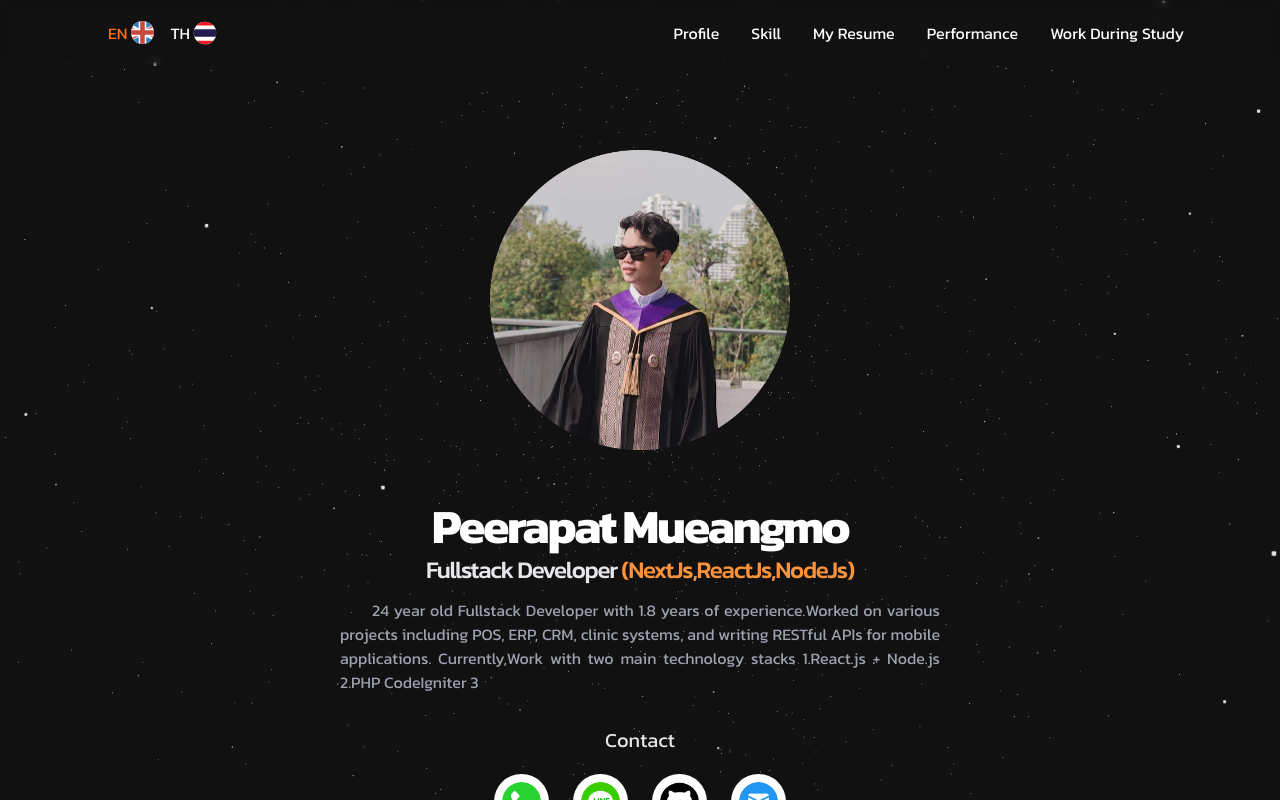
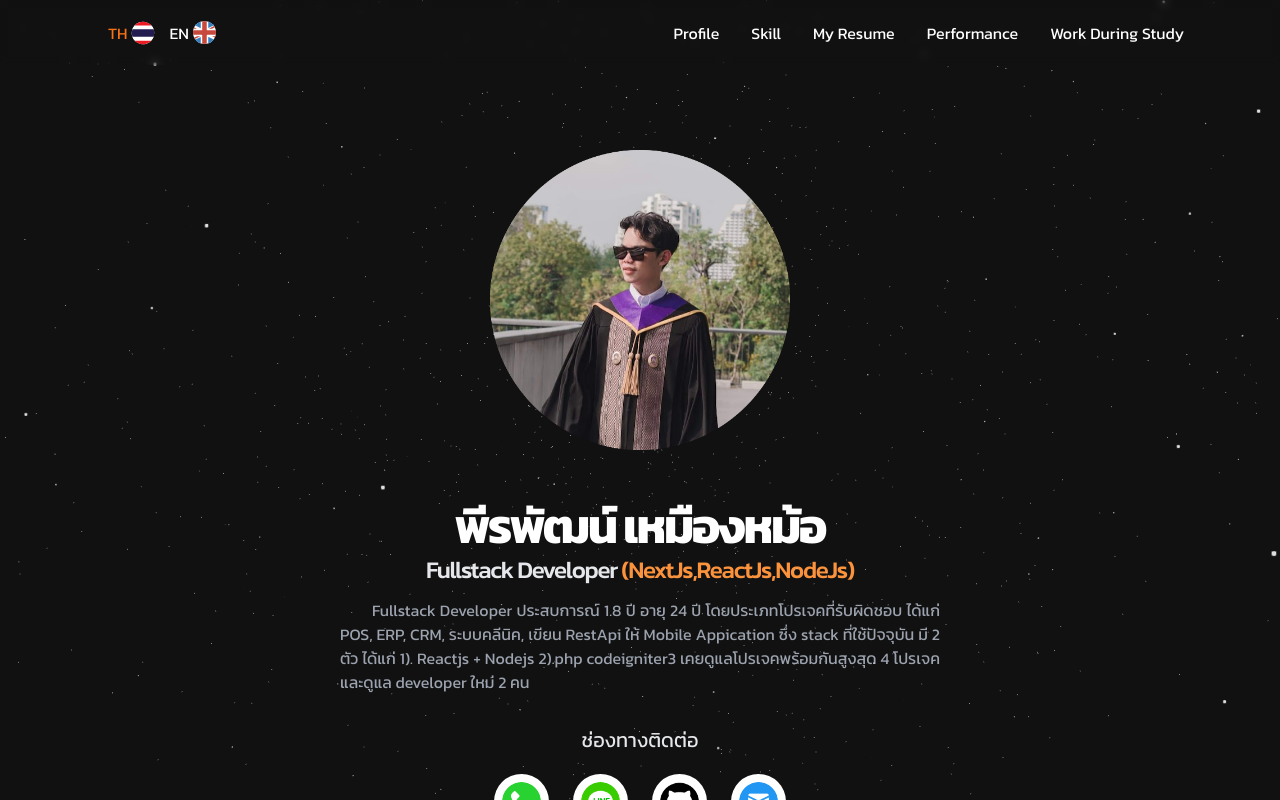
Before and after one commit to newpee23/PeerapatCV, a Next.js app: page / in a window 1280 px wide. Shown: the top 800 px of the page. Built offline with nearby package versions, Linux system fonts and the light colour scheme.

Commit message:
20.51 25/02/2567 commit

```diff
--- a/app/layout.tsx
+++ b/app/layout.tsx
@@ -1,7 +1,7 @@
 import type { Metadata } from "next";
 import { Inter } from "next/font/google";
 import StarsBackground from "@/components/main/StarsBackground";
-import Navber from "@/components/Navber";
+import Navber from "@/components/Navbar";
 
 // CSS
 import "./globals.css";
--- a/components/Navber.tsx
+++ b/components/Navbar.tsx
@@ -23,6 +23,17 @@ const Navber = () => {
         <nav className="w-full h-[65px] bg-['#ffff'] fixed backdrop-blur-sm z-50 lg:px-10">
             <div className="w-full h-full flex flex-row items-center justify-between m-auto px-10">
                 <div className="z-[1] bg-transparent bg-black rounded-xl px-4 flex items-center">
+                    <span className={`ml-3 ${language === "TH" ? 'text-orange-500' : 'text-white'}`}>TH</span>
+                    <Image
+                        onClick={() => handleClickEnglish("TH")}
+                        src={ThaiFlag}
+                        alt="logo"
+                        width={80}
+                        height={80}
+                        sizes="100vw"
+                        className="w-[30px] h-auto transition-transform transform hover:scale-150 z-10 duration-300 cursor-pointer"
+                        priority={true}
+                    />
                     <span className={`ml-3 ${language === "EN" ? 'text-orange-500' : 'text-white'}`}>EN</span>
                     <Image
                         onClick={() => handleClickEnglish("EN")}
@@ -32,18 +43,6 @@ const Navber = () => {
                         height={80}
                         sizes="100vw"
                         className="w-[23px] mx-1 h-auto transition-transform transform hover:scale-150 z-10 duration-300 cursor-pointer"
-                        priority={true}
-                    />
-
-                    <span className={`ml-3 ${language === "TH" ? 'text-orange-500' : 'text-white'}`}>TH</span>
-                    <Image
-                        onClick={() => handleClickEnglish("TH")}
-                        src={ThaiFlag}
-                        alt="logo"
-                        width={80}
-                        height={80}
-                        sizes="100vw"
-                        className="w-[30px] h-auto transition-transform transform hover:scale-150 z-10 duration-300 cursor-pointer"
                         priority={true}
                     />
                 </div>
--- a/context/page.tsx
+++ b/context/page.tsx
@@ -8,7 +8,7 @@ type ContextType = {
     setLanguage: React.Dispatch<React.SetStateAction<Language>>;
 };
 
-const defaultLanguage: Language = "EN"; // Default language
+const defaultLanguage: Language = "TH"; // Default language
 
 const AppContext = createContext<ContextType>({
     language: defaultLanguage,
--- a/data/dataSkill.tsx
+++ b/data/dataSkill.tsx
@@ -4,11 +4,11 @@ import { BiLogoTypescript, BiLogoRedux, BiLogoPostgresql, BiLogoMongodb } from "
 import { RiJavascriptFill } from "react-icons/ri";
 import { IoLogoHtml5, IoLogoCss3 } from "react-icons/io";
 import { BsFillBootstrapFill } from "react-icons/bs";
-import { SiTailwindcss, SiAntdesign, SiPostman, SiMui, SiVite , SiReactquery, SiJquery, SiExpress, SiCodeigniter, SiPrisma, SiMysql, SiFirebase, SiBitbucket, SiGithub, SiSourcetree, SiJira, SiMicrosoftsqlserver, SiAdminer, SiFilezilla, SiXampp, SiJsonwebtokens } from "react-icons/si";
+import { SiTailwindcss, SiAntdesign, SiPostman, SiMui, SiVite, SiReactquery, SiJquery, SiExpress, SiCodeigniter, SiPrisma, SiMysql, SiFirebase, SiBitbucket, SiGithub, SiSourcetree, SiJira, SiMicrosoftsqlserver, SiAdminer, SiFilezilla, SiXampp, SiJsonwebtokens } from "react-icons/si";
 import { VscJson } from "react-icons/vsc";
 import { DiPhp } from "react-icons/di";
 import { FaAws } from "react-icons/fa";
-import { FaGitAlt } from "react-icons/fa6";
+import { FaDocker, FaGitAlt } from "react-icons/fa6";
 
 interface iconsArrType {
     id: number;
@@ -215,4 +215,9 @@ export const dataIconsTool: iconsArrType[] = [
         title: "Jsonwebtokens",
         icon: SiJsonwebtokens
     }
+    , {
+        id: 40,
+        title: "Docker",
+        icon: FaDocker
+    }
 ];
--- a/data/language/en.ts
+++ b/data/language/en.ts
@@ -2,10 +2,10 @@ import { languageType } from "./setLanguage";
 
 export const dataEn: languageType = {
     myName: "Peerapat Mueangmo",
-    bannerDetail: "24 year old Fullstack Developer with 1.8 years of experience.Worked on various projects including POS, ERP, CRM, clinic systems, and writing RESTful APIs for mobile applications. Currently,Work with two main technology stacks 1.React.js + Node.js 2.PHP CodeIgniter 3",
+    bannerDetail: "      Currently a Full stack Developer, I have 1 year 8 months experience.I am 24 years old. The types of projects responsible for me include POS, ERP, CRM, Clinic system, create RestApi for Mobile Application.So now, for stack I use two stack is Reactjs + Nodejs 2).PHP(codeigniter3).I have been manage up to 4 projects simultaneously and support 2 new developers.",
     bannerContact: "Contact",
     bannerPhone: "Phone",
-    bannerGit: "Code Sauce",
+    bannerGit: "Examples of work",
     bannerLine: "LineId",
     bannerEmail: "Email",
     skillDetail: "Technology that is used",
@@ -16,22 +16,22 @@ export const dataEn: languageType = {
     resumeExperience: "Experience",
     resumeEducation: "Education",
     resumeExTitle1: "VGENZ COMPANY LIMITED (1.9 Year)",
-    resumeExSubTitle1: "Fullstack Developer Position (Php Codeigniter3 & Reactjs, Nodejs)",
+    resumeExSubTitle1: "Position : Full stack Developer (PHP Codeigniter3 & Reactjs, Nodejs)",
     resumeExDate1: "July 2565 - April 2567",
     resumeResponsibilities: "Responsibilities",
-    resumeExDetail1: ["Developing using Php Codeigniter3 (1.9 years), React.js & Node.js (9 months)." , "Developing systems related to POS, ERP, CRM, government systems, and writing REST APIs for Mobile Applications." , "Developing Web Applications to support Responsive Web Design." , "Supervising 2 new developers during the trial period." , "Managing and developing up to 4 projects simultaneously." , "Working with the Agile Methodology as the primary Development Methodology"],
+    resumeExDetail1: ["Develop with PHP Codeigniter3 (1.9 ปี), React js & Nodejs (9 month).","Develop System about POS, ERP, CRM, government systems, and create Rest Api for Mobile Application.","Develop Web Application to support Responsive Web Design.","Support 2 new developer on the probationary period.","I has been manage up to 4 projects simultaneously.","Working under the principles development methodologies Agile Methodology."],
     resumeExTitle2: "INTERSITE (THAILAND) CO., LTD. (4 Months)",
-    resumeExSubTitle2: "Frontend Developer Position (Reactjs)",
+    resumeExSubTitle2: "Intership : Frontend Developer (Reactjs)",
     resumeExDate2: "November 2564 - March 2565",
-    resumeExDetail2: ["Developing E-commerce Web Applications." , "Frontend responsibilities using React.js with JavaScript." , "Ensuring the website's display is responsive, accommodating various screen sizes starting from mobile devices."],
+    resumeExDetail2: ["Develop Web Application project E-commerce." , "Responsible for part of develop Frontend with Reactjs version JavaScript." , "Edit the website display to support responsive Web Design with page sizes Screens from mobile phones onwards."],
     resumeEdHistory: "Educational Background",
     resumeEdSchool1EN: "มหาวิทยาลัยพะเยา",
     resumeEdSchool1: "University of Phayao",
-    resumeEdMajor1: "Information Technology and Communication",
+    resumeEdMajor1: "Majer : Information Technology (IT)",
     resumeEdGpa1: "3.33 GPA",
     resumeEdSchool2: "Phiriyalai School Phrae",
     resumeEdSchool2EN: "โรงเรียนพิริยาลัยจังหวัดแพร่",
-    resumeEdMajor2: "Computer Arts",
+    resumeEdMajor2: "Computer Arts Study Program ",
     resumeEdGpa2: "Not Specified",
     performance: "Examples of work",
     performanceDetail: "Detail",
--- a/data/language/th.ts
+++ b/data/language/th.ts
@@ -27,7 +27,7 @@ export const dataTh: languageType = {
     resumeEdHistory: "ประวัติการศึกษา",
     resumeEdSchool1: "มหาวิทยาลัยพะเยา",
     resumeEdSchool1EN: "University of Phayao",
-    resumeEdMajor1: "คณะเทคโนโลยีสารสนเทศและการสื่อสาร",
+    resumeEdMajor1: "สาขา : เทคโนโลยีสารสนเทศ (IT)",
     resumeEdGpa1: "3.33 GPA",
     resumeEdSchool2: "โรงเรียนพิริยาลัยจังหวัดแพร่",
     resumeEdSchool2EN: "Phiriyalai School Phrae",
```
